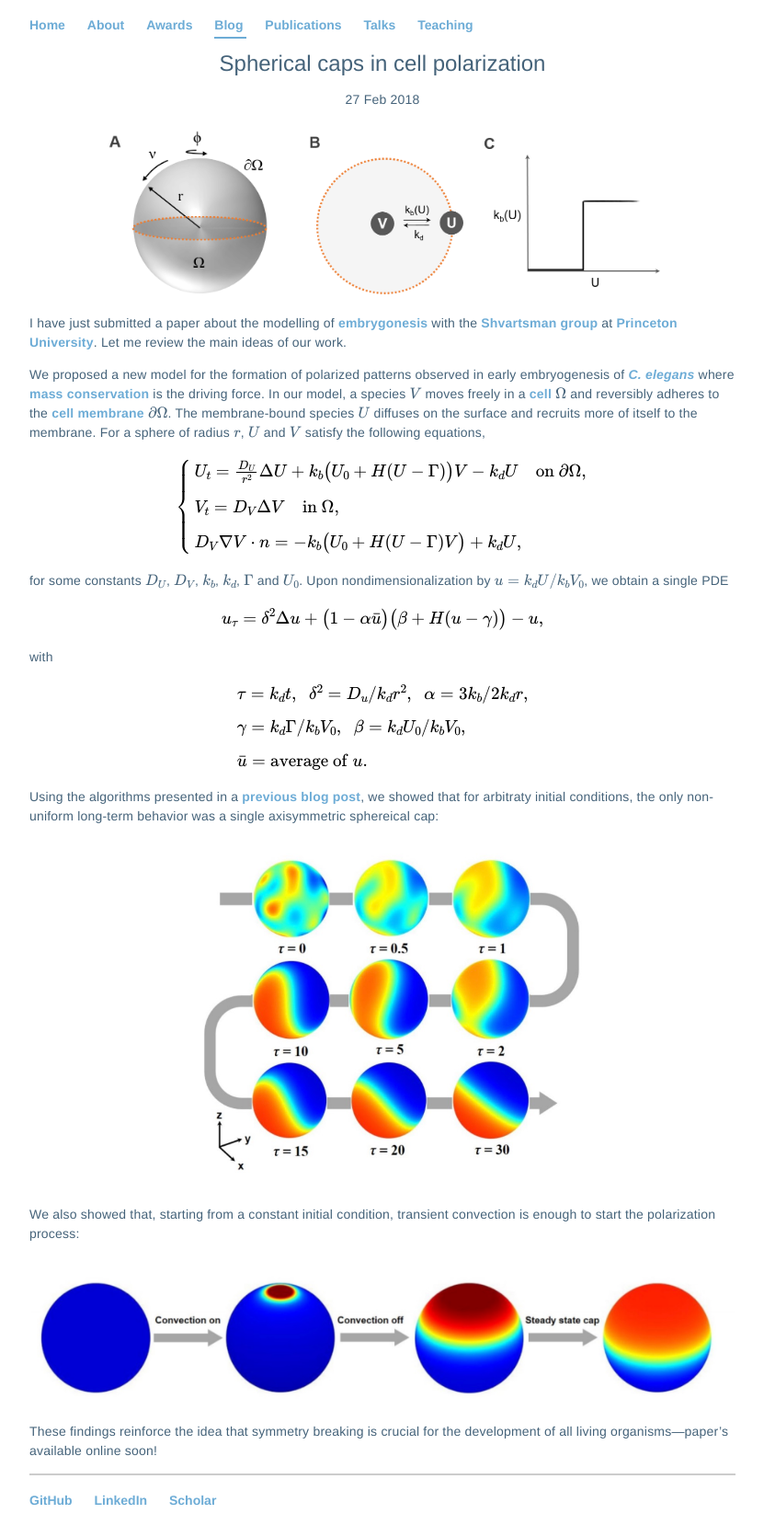
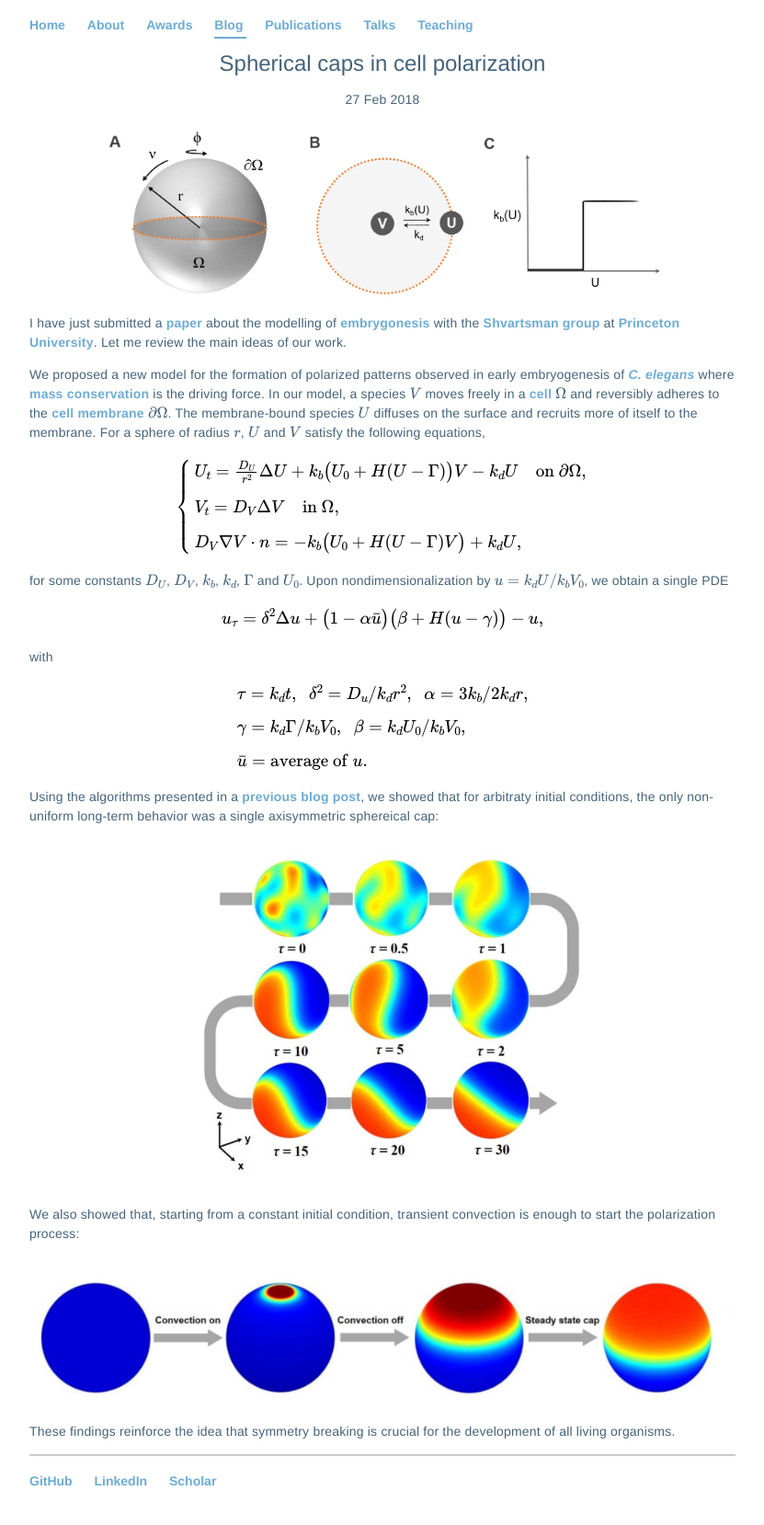
Before and after one commit to Hadrien-Montanelli/Hadrien-Montanelli.github.io, a Jekyll site: the page built from _posts/2018-02-28-spherical-caps.md, in a window 1280 px wide. Shown: the whole page at 92% size, without its empty margins (224-1055 px from the left). Built offline with Jekyll 4.4.1, drawn with Linux system fonts in a browser that asks for light colours; formulas are drawn with MathJax 3; after the commit the page ends 1637 px from its top, so only the background shows below that.

Commit message:
Update deep net image and spherical cap blog post.

```diff
--- a/_posts/2018-02-28-spherical-caps.md
+++ b/_posts/2018-02-28-spherical-caps.md
@@ -8,7 +8,7 @@
 	<img src="/blog/sphericalcaps1.png" style="width:614px;height:190px;">
 </div>
 
-I have just submitted a paper about the modelling of
+I have just submitted a <a href="https://www.cell.com/biophysj/fulltext/S0006-3495(18)30672-6">paper</a> about the modelling of
 <a href="https://en.wikipedia.org/wiki/Embryogenesis">embrygonesis</a> with the
 <a href="http://shvartsmanlab.com">Shvartsman group</a> at
 <a href="http://www.princeton.edu">Princeton University</a>.
@@ -74,4 +74,4 @@
 </div>
 
 These findings reinforce the idea that symmetry breaking is crucial for
-the development of all living organisms---paper's available online soon!
+the development of all living organisms.
```
Also changed, not shown: blog/deepnet.jpg, 3 other files.
